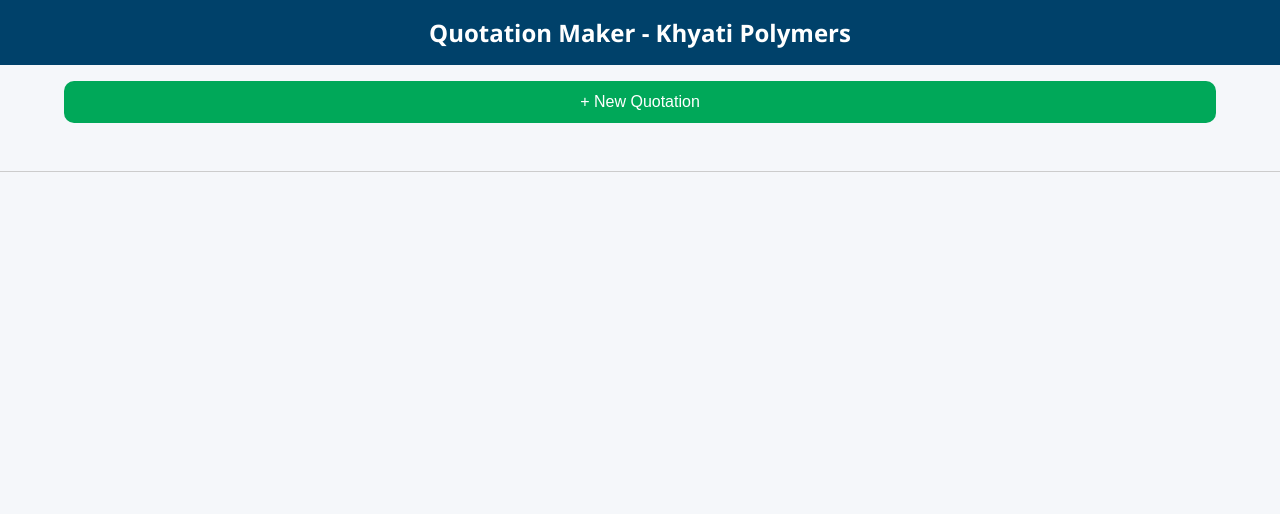
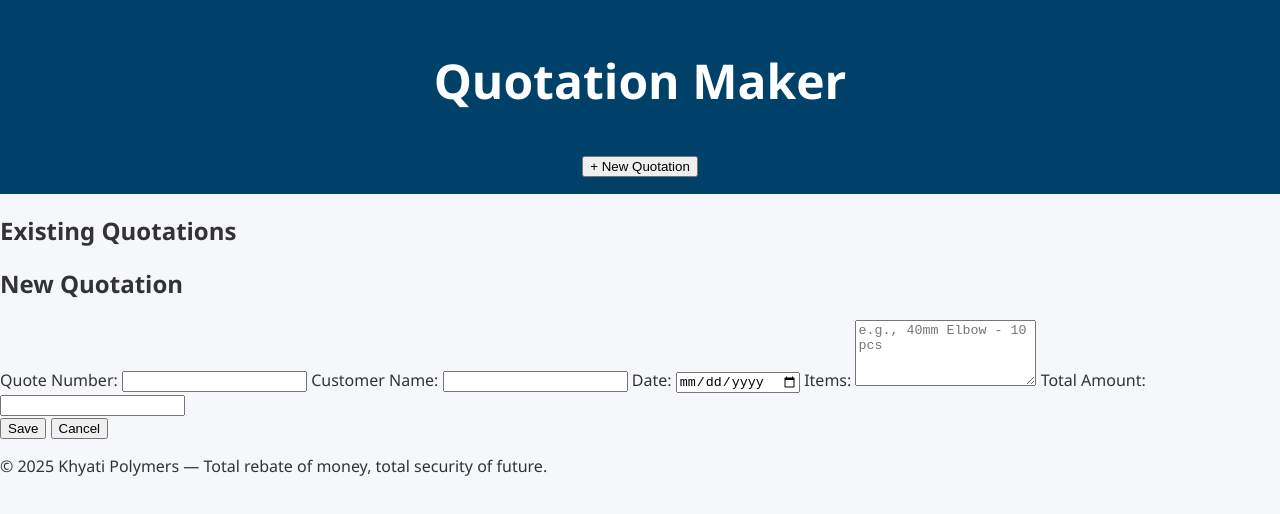
Before and after one commit to KHYATIPOLYMERS/DEMO, a plain HTML site: page index.html in a window 1280 px wide. Drawn offline with Linux system fonts and the light colour scheme.

Commit message:
Update index.html

```diff
--- a/index.html
+++ b/index.html
@@ -2,28 +2,50 @@
 <html lang="en">
 <head>
   <meta charset="UTF-8" />
-  <meta name="viewport" content="width=device-width, initial-scale=1.0" />
+  <meta name="viewport" content="width=device-width, initial-scale=1.0"/>
   <title>Quotation Maker - Khyati Polymers</title>
   <link rel="stylesheet" href="style.css" />
-  <script src="script.js" defer></script>
 </head>
 <body>
+
   <header>
-    Quotation Maker - Khyati Polymers
+    <h1>Quotation Maker</h1>
+    <button id="newQuoteBtn">+ New Quotation</button>
   </header>
 
-  <button id="new-quote-btn">+ New Quotation</button>
+  <main>
+    <!-- Quotation List -->
+    <section id="quoteList" class="scrollable-list">
+      <h2>Existing Quotations</h2>
+      <ul id="quoteItems">
+        <!-- List will be populated by JS -->
+      </ul>
+    </section>
 
-  <div id="quote-list">
-    <!-- Quotation entries will be listed here -->
-  </div>
+    <!-- Quotation Form -->
+    <section id="quoteForm" class="hidden">
+      <h2 id="formTitle">New Quotation</h2>
+      <form id="quotationForm">
+        <label>Quote Number: <input type="text" name="quoteNo" required /></label>
+        <label>Customer Name: <input type="text" name="customerName" required /></label>
+        <label>Date: <input type="date" name="quoteDate" required /></label>
+        <label>Items:
+          <textarea name="items" rows="4" placeholder="e.g., 40mm Elbow - 10 pcs"></textarea>
+        </label>
+        <label>Total Amount: <input type="number" name="totalAmount" step="0.01" required /></label>
 
-  <form id="quote-form">
-    <h2>New Quotation</h2>
-    <input type="text" id="quoteNo" placeholder="Quotation No (e.g., KP-2526-0001)" required />
-    <input type="text" id="customerName" placeholder="Customer Name" required />
-    <textarea id="notes" placeholder="Notes / Description"></textarea>
-    <button type="submit">Save Quotation</button>
-  </form>
+        <div class="form-buttons">
+          <button type="submit">Save</button>
+          <button type="button" id="cancelBtn">Cancel</button>
+        </div>
+      </form>
+    </section>
+  </main>
+
+  <footer>
+    <p>&copy; 2025 Khyati Polymers — Total rebate of money, total security of future.</p>
+  </footer>
+
+  <script src="script.js"></script>
 </body>
 </html>
```
